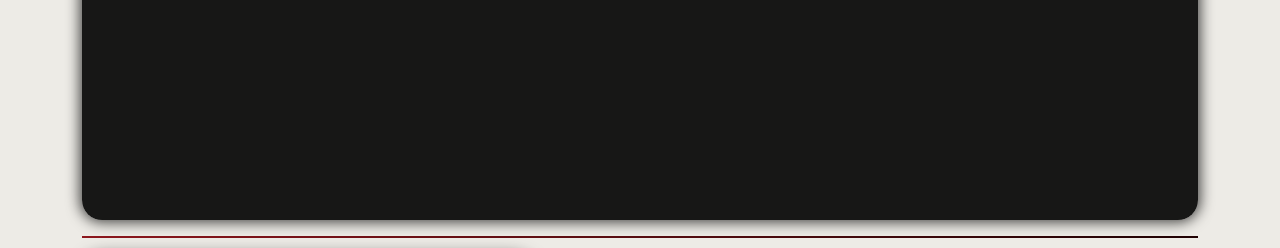
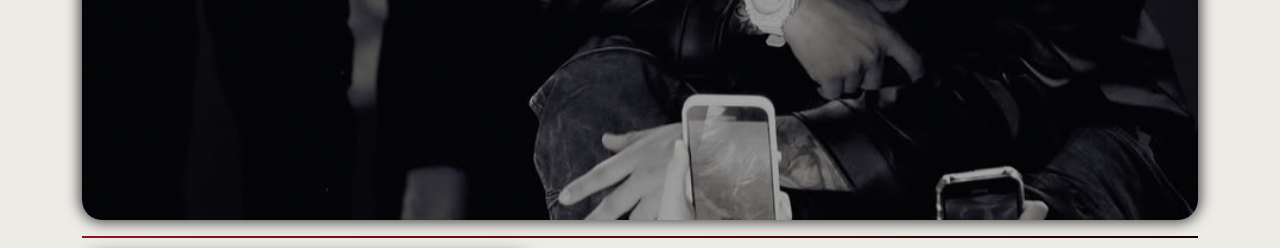
Before and after one commit to igoraccioly/Projeto-html-css-bootstrap5, a plain HTML site: page index.html in a window 1280 px wide. Shown: the part 589-837 px from the top of the page. Drawn offline with nearby package versions, Linux system fonts and the light colour scheme; files whose address does not match are found by name.

Commit message:
Corrige nome da imagem para funcionar no GitHub Pages

```diff
--- a/css/style.css
+++ b/css/style.css
@@ -6,8 +6,8 @@
     max-width: 100px !important;
 }
 .evom-section {
-    background-image: url('/Users/igoraccioly/Desktop/Projetos-pessoais/veigh-website/img/foto-home-menor.png');
-    background-size:cover;
+    background-image: url('/Users/igoraccioly/Desktop/veigh-website/img/foto-home-veigh.png');
+    background-size: cover;
     background-position: center;
     background-repeat: no-repeat;
     height: 700px;
```
Also changed, not shown: img/foto-home-veigh.png (renamed from img/foto-home-veigh (1).png), 1 other file.
